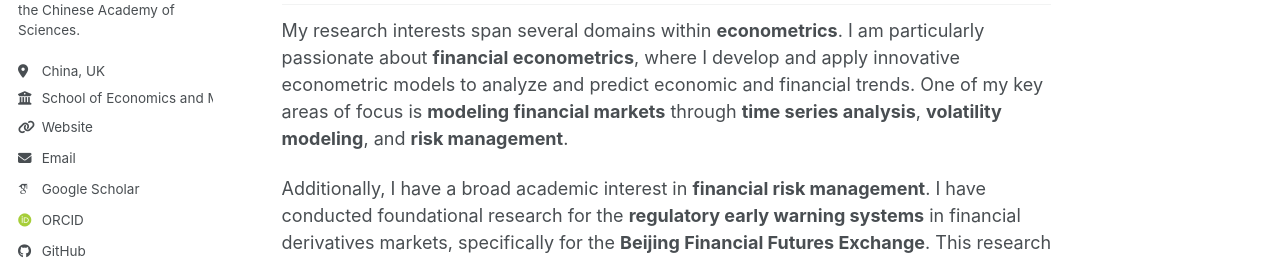
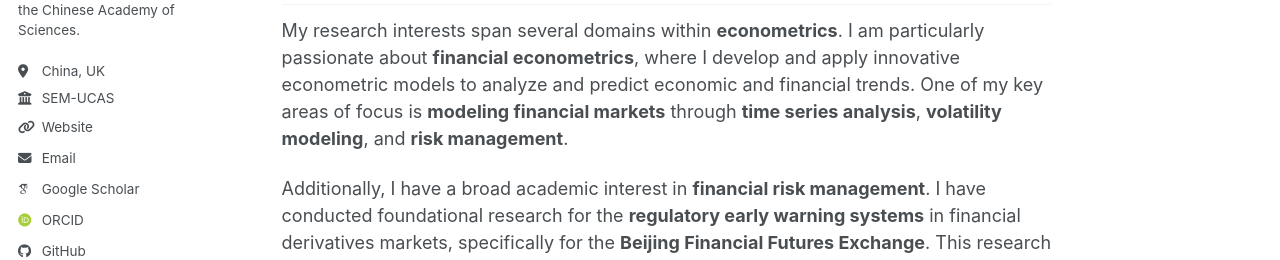
Before and after one commit to Jiajing-Sun/jiajing-sun.github.io, a Jekyll site: the page built from index.md, in a window 1280 px wide. Shown: the part 376-636 px from the top of the page. Built offline with Jekyll 4.4.1, drawn with Linux system fonts in a browser that asks for light colours; some web fonts are replaced; a script bundle is joined from its source files by our own code; library files that are not in the unit come from our copies.

Commit message:
Update _config.yml

```diff
--- a/_config.yml
+++ b/_config.yml
@@ -27,7 +27,7 @@ author:
   pronouns:                          # can leave empty or use "she/her"
   bio: "PhD, CFA, FIMA. Associate Professor in the Department of Statistics and Data Science, School of Economics and Management, University of the Chinese Academy of Sciences."
   location: "China, UK"
-  employer: "School of Economics and Management, University of Chinese Academy of Sciences"
+  employer: "SEM-UCAS"
   uri: "https://people.ucas.ac.cn/~jiajingsun?language=en"
   email: "jiajing.sun@gmail.com"
 
```
